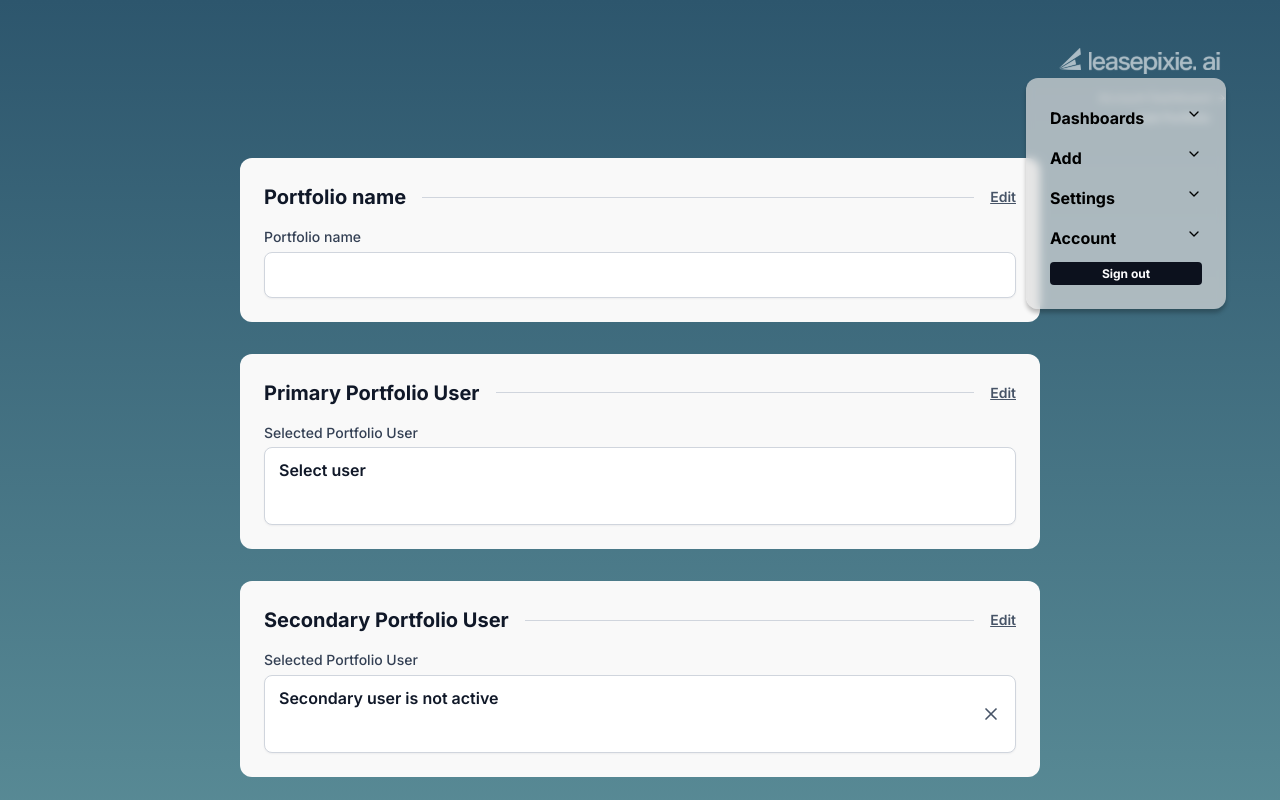
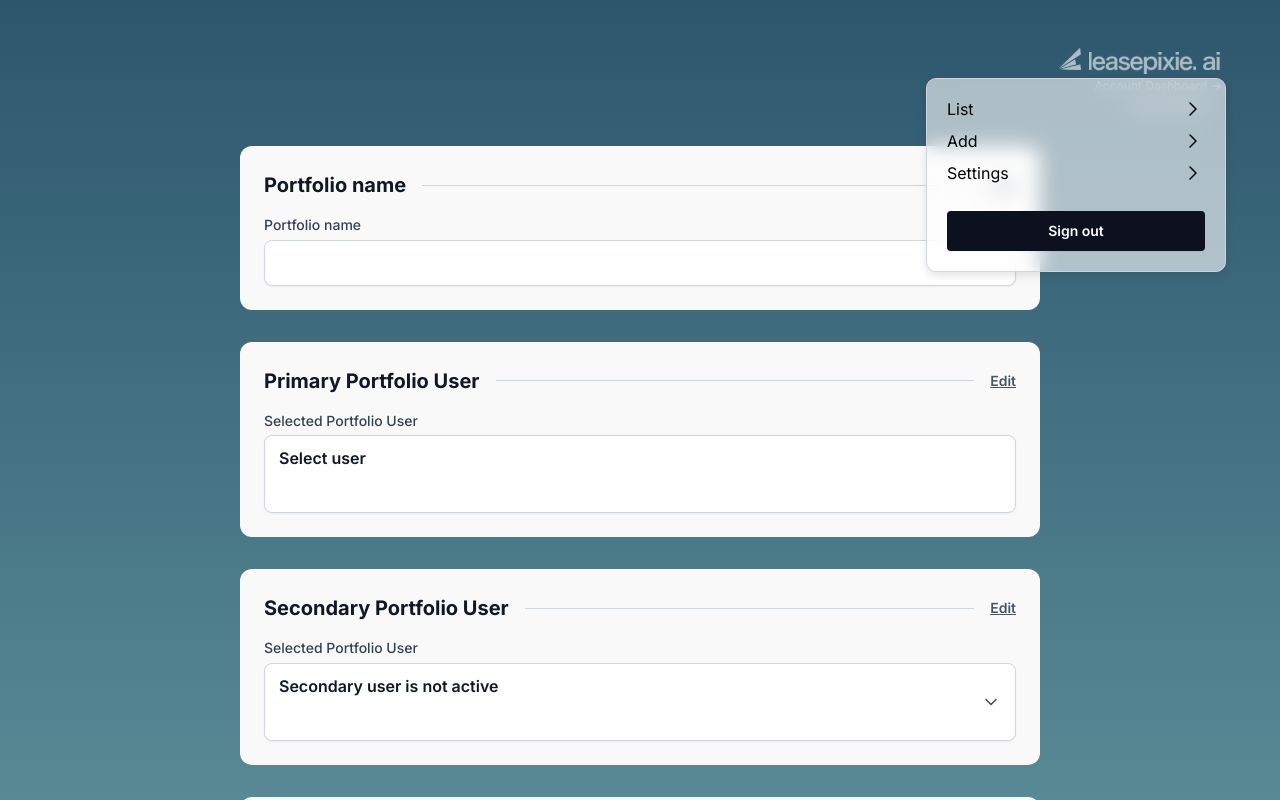
Before and after one commit to impradp/lease-pixie-frontend, a Next.js app: page /portfolio in a window 1280 px wide. Both pictures are taken after a click on the element 1142 px from the left and 63 px from the top of the page. Shown: the top 800 px of the page. Built offline with nearby package versions, Linux system fonts and the light colour scheme.

Commit message:
CRM-28: Update hamburger menu layout w.r.t old build and resize the buttons for portfolio dashboard.

```diff
--- a/src/app/globals.css
+++ b/src/app/globals.css
@@ -5,13 +5,8 @@
 :root {
   --background: #ffffff;
   --foreground: #171717;
-}
-
-@media (prefers-color-scheme: dark) {
-  :root {
-    --background: #0a0a0a;
-    --foreground: #ededed;
-  }
+  --header: #292e33;
+  --tab: #007bff;
 }
 
 body {
@@ -49,3 +44,24 @@ body {
   margin-top: 4px;
   display: block;
 }
+
+/* Custom styles for SidebarMenu - Light mode only */
+@media (prefers-color-scheme: light) {
+  .sidebar-menu dt {
+    padding-bottom: 5px;
+    display: flex;
+    justify-content: space-between;
+    transition: font-weight 0.3s ease;
+  }
+
+  .sidebar-menu dd {
+    padding-left: 20px;
+    padding-bottom: 10px;
+  }
+
+  @media (max-width: 600px) {
+    .sidebar-menu {
+      padding: 10px 15px 20px !important;
+    }
+  }
+}
--- a/src/app/layout.tsx
+++ b/src/app/layout.tsx
@@ -1,6 +1,10 @@
 import "./globals.css";
 import { inter, myanmarKhyay } from "./fonts";
 import PixieNavbar from "@/components/layout/PixieNavbar";
+
+export const metadata = {
+  title: "Lease Pixie",
+};
 
 export default function RootLayout({
   children,
@@ -11,7 +15,6 @@ export default function RootLayout({
     <html lang="en" className={`${inter.variable} ${myanmarKhyay.variable}`}>
       <body className="min-h-screen bg-custom-gradient">
         <PixieNavbar />
-
         <main className="max-w-[1180px] mx-auto px-auto pb-6">{children}</main>
       </body>
     </html>
--- a/src/app/portfolio/page.tsx
+++ b/src/app/portfolio/page.tsx
@@ -86,9 +86,9 @@ export default function PortfolioPage() {
 
   return (
     <>
-      <div className="flex items-end justify-end text-xs mb-8 mt-2">
-        <div className="hidden xs:flex xs:flex-col xs:items-end xs:justify-end">
-          <div className="text-right mt-1">
+      <div className="flex items-end justify-end text-xs mb-8">
+        <div className="hidden xs:flex xs:flex-col xs:items-end xs:justify-end pr-1">
+          <div className="text-right">
             <Link
               href="/account/dashboard"
               className="text-primary-regular font-normal font-['Inter'] leading-tight mx-1"
@@ -203,12 +203,12 @@ export default function PortfolioPage() {
           />
         </div>
 
-        <div className="pt-8">
+        <div className="pt-8 flex justify-center">
           <PixieButton
             label={messages?.portfolio?.button?.label}
             disabled={false}
             onClick={handleSubmit}
-            className="w-full"
+            className="w-1/2"
           />
         </div>
       </div>
--- a/src/components/menus/SidebarMenu.tsx
+++ b/src/components/menus/SidebarMenu.tsx
@@ -1,5 +1,7 @@
 import React, { useState } from "react";
 import { MenuItem } from "@/types/menuItem";
+import { ChevronDown, ChevronRight } from "lucide-react";
+import PixieButton from "../buttons/PixieButton";
 
 type SidebarMenuProps = {
   isOpen: boolean;
@@ -9,41 +11,27 @@ type SidebarMenuProps = {
 const SidebarMenu: React.FC<SidebarMenuProps> = ({ isOpen, onClose }) => {
   const [menuItems, setMenuItems] = useState<MenuItem[]>([
     {
-      title: "Dashboards",
+      title: "List",
       isExpanded: false,
-      subItems: [],
+      subItems: ["Vendors"],
     },
     {
       title: "Add",
       isExpanded: false,
-      subItems: ["User", "Property", "Portfolio", "Tenant"],
+      subItems: ["User", "Property", "Portfolio"],
     },
     {
       title: "Settings",
       isExpanded: false,
-      subItems: [
-        "Property",
-        "Amortized Expenses",
-        "Categories",
-        "HVAC",
-        "Metered Utilities",
-        "Operating Expenses",
-        "Service Expenses",
-        "Scheduled Work",
-        "Units",
-        "Vendors",
-      ],
-    },
-    {
-      title: "Account",
-      isExpanded: false,
-      subItems: [],
+      subItems: ["User", "Portfolio"],
     },
   ]);
 
   const toggleMenuItem = (index: number) => {
-    const updatedMenuItems = [...menuItems];
-    updatedMenuItems[index].isExpanded = !updatedMenuItems[index].isExpanded;
+    const updatedMenuItems = menuItems.map((item, idx) => ({
+      ...item,
+      isExpanded: idx === index ? !item.isExpanded : false,
+    }));
     setMenuItems(updatedMenuItems);
   };
 
@@ -51,69 +39,59 @@ const SidebarMenu: React.FC<SidebarMenuProps> = ({ isOpen, onClose }) => {
 
   return (
     <>
-      {/* Menu */}
-
-      <div className="fixed inset-0  z-40" onClick={onClose} />
+      <div className="fixed inset-0 z-40" onClick={onClose} />
       <div
-        className="absolute top-full right-0 z-50 px-4 sm:px-6 pt-5 sm:pt-6 pb-4 sm:pb-6 bg-tertiary-fill/70 rounded-xl shadow-[0px_4px_4px_0px_rgba(0,0,0,0.25)] backdrop-blur-sm justify-start items-start gap-1 inline-flex"
-        style={{
-          width: "clamp(200px, 20%, 300px)",
-          maxHeight: "calc(100vh - 100%)",
-          overflowY: "auto",
-        }}
+        className="sidebar-menu absolute top-full right-0 z-50
+          bg-menu-background backdrop-blur-[10px] border border-card-input-stroke
+          shadow-[0_4px_8px_rgba(0,0,0,0.1)] rounded-[10px]
+          w-[300px] p-5
+          max-h-[calc(100vh-100%)] overflow-y-auto
+          text-menu-text"
       >
-        <div className="w-full self-stretch flex-col justify-between items-start inline-flex">
-          <div className="self-stretch flex-col justify-start items-start gap-2 flex">
-            {menuItems.map((item, index) => (
-              <React.Fragment key={item.title}>
-                <div
-                  className="self-stretch justify-between items-start inline-flex cursor-pointer py-1"
-                  onClick={() => toggleMenuItem(index)}
-                >
-                  <div className="text-secondary-regular text-xs sm:text-base font-bold font-['Inter'] leading-normal truncate">
-                    {item.title}
-                  </div>
-                  <div data-svg-wrapper>
-                    <svg
-                      width="16"
-                      height="16"
-                      viewBox="0 0 24 24"
-                      fill="none"
-                      xmlns="http://www.w3.org/2000/svg"
+        <dl className="m-0 p-0 flex flex-col gap-2">
+          {menuItems.map((item, index) => (
+            <div key={item.title} className="flex flex-col">
+              <dt
+                className={`h-6 flex justify-between items-center cursor-pointer
+                  ${item.isExpanded ? "font-bold" : "font-normal"}`}
+                onClick={() => toggleMenuItem(index)}
+                style={{ fontFamily: "Inter", lineHeight: "normal" }}
+              >
+                <span className="text-black text-base truncate">
+                  {item.title}
+                </span>
+                {item.isExpanded ? (
+                  <ChevronDown
+                    size={24}
+                    className={`ml-2 transition-transform font-bold stroke-[2]`}
+                    stroke="black"
+                  />
+                ) : (
+                  <ChevronRight
+                    size={24}
+                    className={`ml-2 transition-transform stroke-[1.5]`}
+                    stroke="black"
+                  />
+                )}
+              </dt>
+              {item.isExpanded && item.subItems && (
+                <div className="flex flex-col mt-1">
+                  {item.subItems.map((subItem) => (
+                    <dd
+                      key={subItem}
+                      className="pl-5 pt-1 pb-1 cursor-pointer font-regular text-menu-text"
                     >
-                      <path
-                        d="M6 9L12 15L18 9"
-                        stroke="black"
-                        strokeWidth="2"
-                        strokeLinecap="round"
-                        strokeLinejoin="round"
-                      />
-                    </svg>
-                  </div>
+                      {subItem}
+                    </dd>
+                  ))}
                 </div>
-
-                {item.isExpanded &&
-                  item.subItems &&
-                  item.subItems.map((subItem) => (
-                    <div
-                      key={subItem}
-                      className="self-stretch px-2 sm:px-4 py-0.5 justify-start items-start inline-flex"
-                    >
-                      <div className="text-black text-xs sm:text-base font-normal font-['Inter'] leading-normal truncate">
-                        {subItem}
-                      </div>
-                    </div>
-                  ))}
-              </React.Fragment>
-            ))}
+              )}
+            </div>
+          ))}
+          <div className="mt-4 flex flex-col">
+            <PixieButton label={"Sign out"} disabled={false} />
           </div>
-
-          <div className="self-stretch mt-2 px-2 py-1 bg-primary-button rounded justify-center items-center gap-1 inline-flex cursor-pointer">
-            <div className="text-tertiary-regular text-xs font-bold font-['Inter'] leading-tight">
-              Sign out
-            </div>
-          </div>
-        </div>
+        </dl>
       </div>
     </>
   );
--- a/src/components/ui/CustomDropdown.tsx
+++ b/src/components/ui/CustomDropdown.tsx
@@ -1,7 +1,6 @@
 import React, { useState, useRef, useEffect, useId } from "react";
 import { ChevronDown } from "lucide-react";
 import { DropdownOption } from "@/types/user";
-import { X } from "lucide-react";
 
 interface CustomDropdownProps {
   label?: string;
@@ -137,7 +136,7 @@ export const CustomDropdown: React.FC<CustomDropdownProps> = ({
             <ChevronDown className="w-5 h-5 text-card-open-icon " />
           )}
 
-          {isLocked && <X className="w-5 h-5 text-card-open-icon " />}
+          {isLocked && <ChevronDown className="w-5 h-5 text-card-open-icon " />}
         </div>
 
         {isOpen && !isLocked && (
--- a/tailwind.config.ts
+++ b/tailwind.config.ts
@@ -9,7 +9,7 @@ const config: Config = {
   theme: {
     extend: {
       screens: {
-        xs: "431px", // Custom breakpoint for mobile devices
+        xs: "431px",
       },
       colors: {
         primary: {
@@ -52,6 +52,12 @@ const config: Config = {
           selected: "#ECECEC",
           stroke: "#D0D5DD",
         },
+        menu: {
+          background: "rgba(255, 255, 255, 0.6)",
+          header: "#292e33",
+          signout: "#292e33",
+          text: "#000000",
+        },
       },
       fontFamily: {
         inter: ["var(--font-inter)"],
```
